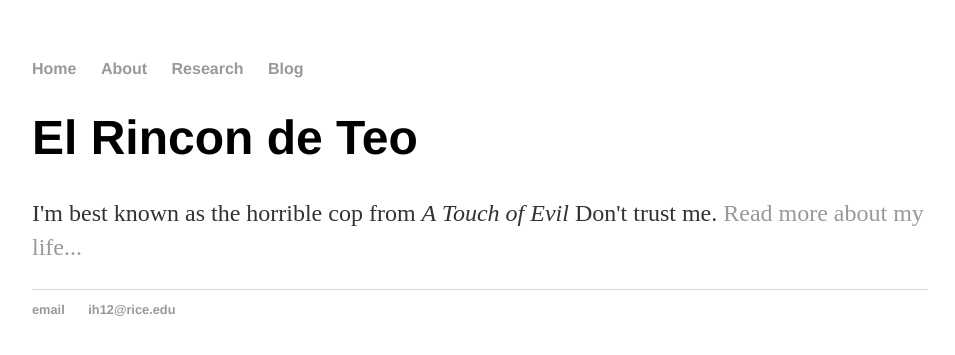
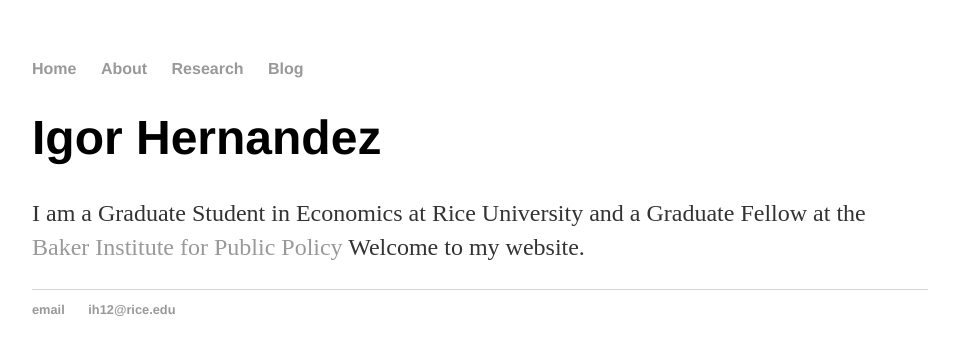
Before and after one commit to igorteo84/igorteo84.github.io, a Jekyll site: the page built from index.html, in a window 1280 px wide. Shown: the top 355 px of the page, without its empty margins (160-1115 px from the left). Built offline with Jekyll 4.4.1, drawn with Linux system fonts in a browser that asks for light colours.

Commit message:
Update index.html

```diff
--- a/index.html
+++ b/index.html
@@ -1,8 +1,8 @@
 ---
 layout: default
-title: El Rincon de Teo
+title: Igor Hernandez website
 ---
 <div class="blurb">
-	<h1>El Rincon de Teo</h1>
-	<p>I'm best known as the horrible cop from <em>A Touch of Evil</em> Don't trust me. <a href="http://historico.prodavinci.com/2015/07/01/actualidad/por-que-venezuela-dejo-de-importar-gas-de-colombia-por-armando-flores-e-igor-hernandez/">Read more about my life...</a></p>
+	<h1>Igor Hernandez</h1>
+	<p>I am a Graduate Student in Economics at Rice University and a Graduate Fellow at the <a href="https://www.bakerinstitute.org/experts/igor-hernandez/">Baker Institute for Public Policy</a> Welcome to my website. </p>
 </div><!-- /.blurb -->
```
